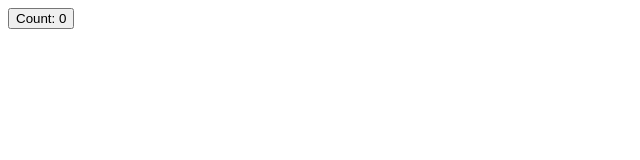
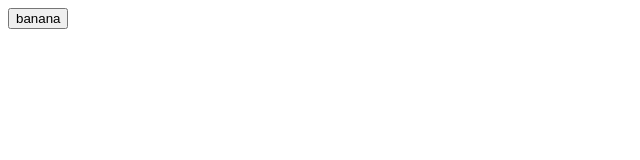
Before and after one commit to Aqu1tain/Cours-Vue, a Vue app: page / in a window 1280 px wide. Shown: the top 160 px of the page, without its empty margins (0-640 px from the left). Built offline with nearby package versions, Linux system fonts and the light colour scheme; the HTML template or start-up script is replaced by a standard one.

Commit message:
feat: change counter to fruit cycle

```diff
--- a/src/components/CounterButton.vue
+++ b/src/components/CounterButton.vue
@@ -1,9 +1,10 @@
 <template>
-  <button @click="count++">Count: {{ count }}</button>
+  <button @click="index = (index + 1) % fruits.length">{{ fruits[index] }}</button>
 </template>
 
 <script setup lang="ts">
 import { ref } from 'vue'
 
-const count = ref(0)
+const fruits = ['banana', 'orange', 'apple', 'dragon fruit']
+const index = ref(0)
 </script>
```
